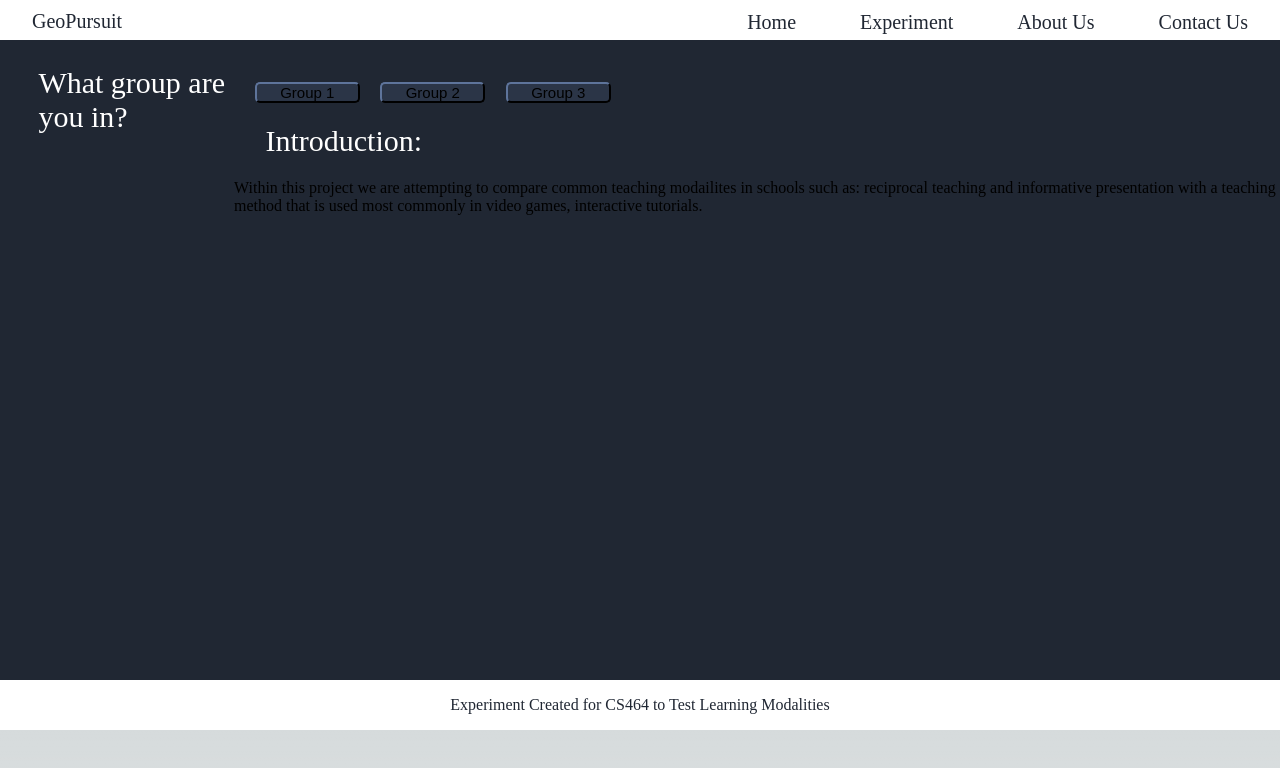
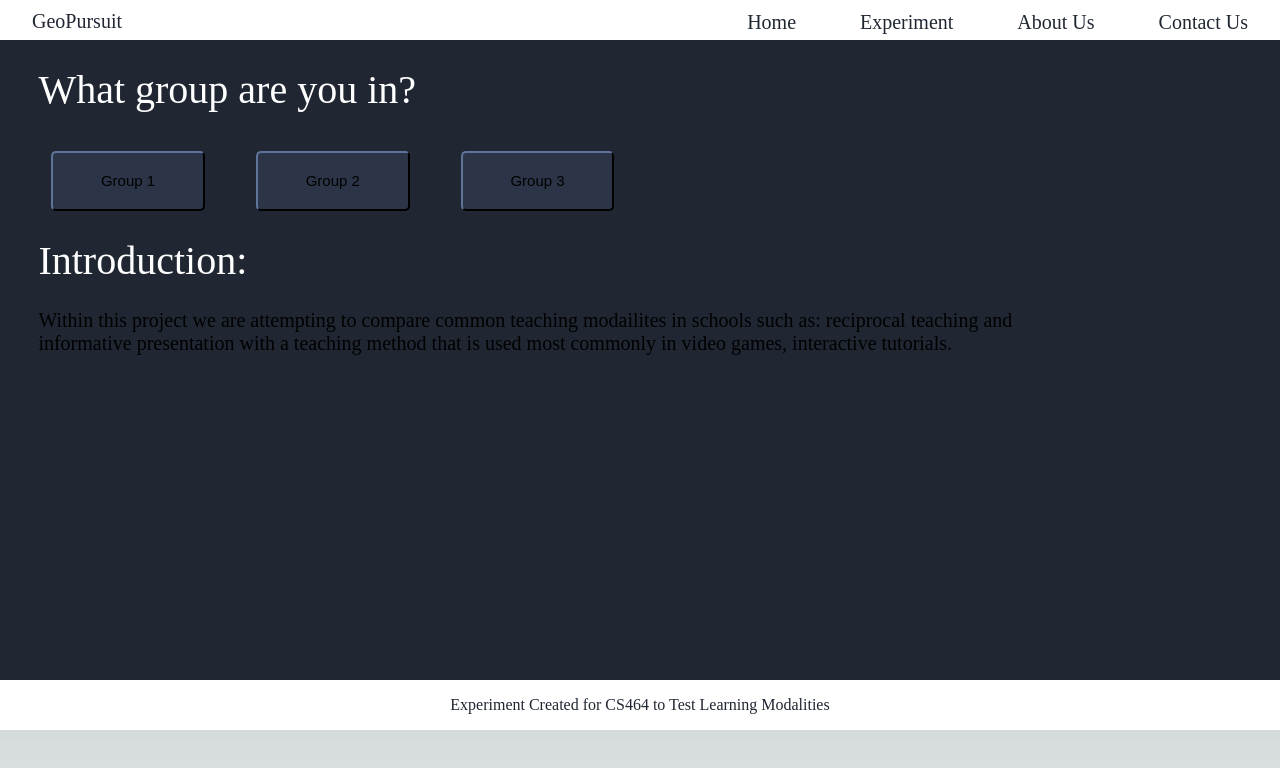
Before and after one commit to csu-hci-projects/SP23-Video-Games-As-An-Educational-Medium, a Next.js app: page / in a window 1280 px wide. Shown: the top 768 px of the page. Built offline with nearby package versions, Linux system fonts and the light colour scheme.

Commit message:
fix component alignment and limit text width

```diff
--- a/pages/index.js
+++ b/pages/index.js
@@ -17,7 +17,7 @@ const Hero = styled.div`
 
   const Heading2 = styled.h2`
     color: #fff;
-    font-size: 30px;
+    font-size: 40px;
     font-weight: 500;
     margin-left: 3%;
     margin-top: 2%;
@@ -30,12 +30,19 @@ const StyledButton = styled.button`
   font-weight: 20px;
   background-color: #2b3547;
   border-radius: 5px;
-  margin-left: 2%;
-  margin-top: 4%;
+  margin-left: 4%;
+  margin-top: 1%;
   border-color: #2b3547;
-  width: 10%;
-  height: 10%;
+  width: 12%;
+  height: 60px;
   display: inline;
+`
+
+const StyledText = styled.p`
+  margin-left: 3%;
+  font-size: 20px;
+  max-width: 80%;
+
 `
 
 export default function Home() {
@@ -48,13 +55,13 @@ export default function Home() {
           <link rel="icon" href="/favicon.ico" />
       </Head>
       <Hero>
+        <main>
           <Heading2>What group are you in?</Heading2>
-        <main>
           <StyledButton><a>Group 1</a></StyledButton>
           <StyledButton><a>Group 2</a></StyledButton>
           <StyledButton><a>Group 3</a></StyledButton>
-          <Heading2>Introduction:{"\n"}</Heading2>
-          <p>Within this project we are attempting to compare common teaching modailites in schools such as: reciprocal teaching and informative presentation with a teaching method that is used most commonly in video games, interactive tutorials.</p>
+          <Heading2>Introduction:</Heading2>
+          <StyledText>Within this project we are attempting to compare common teaching modailites in schools such as: reciprocal teaching and informative presentation with a teaching method that is used most commonly in video games, interactive tutorials.</StyledText>
         </main>
       </Hero>
     </>
```
